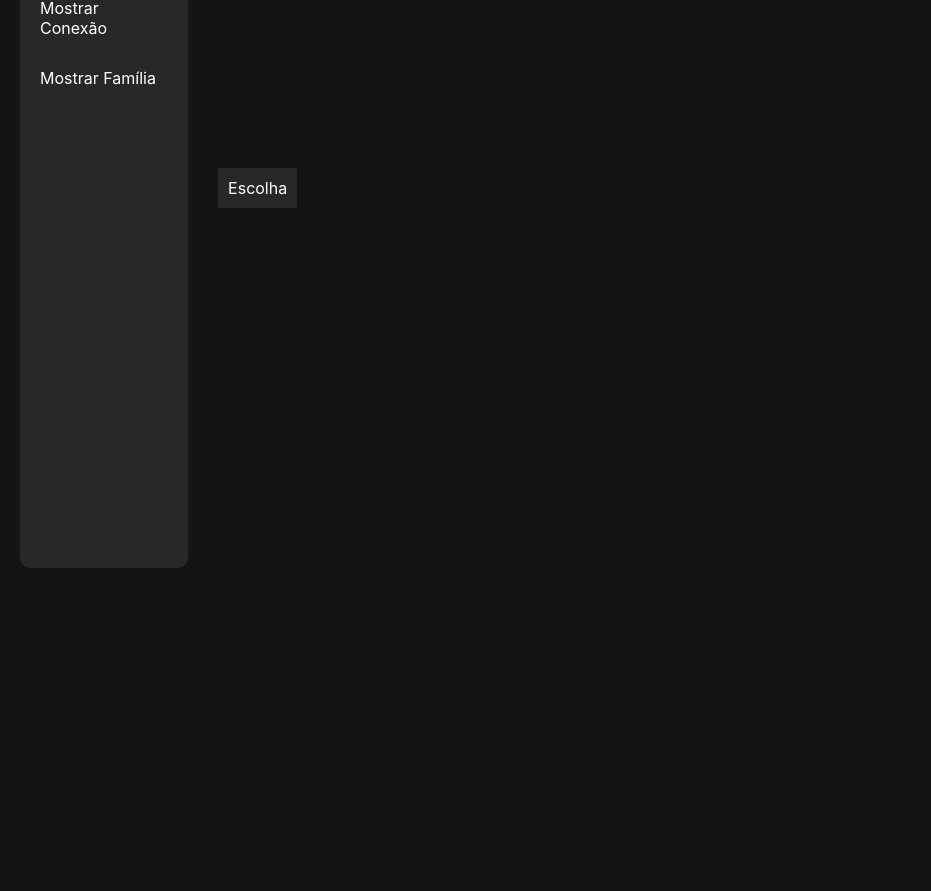
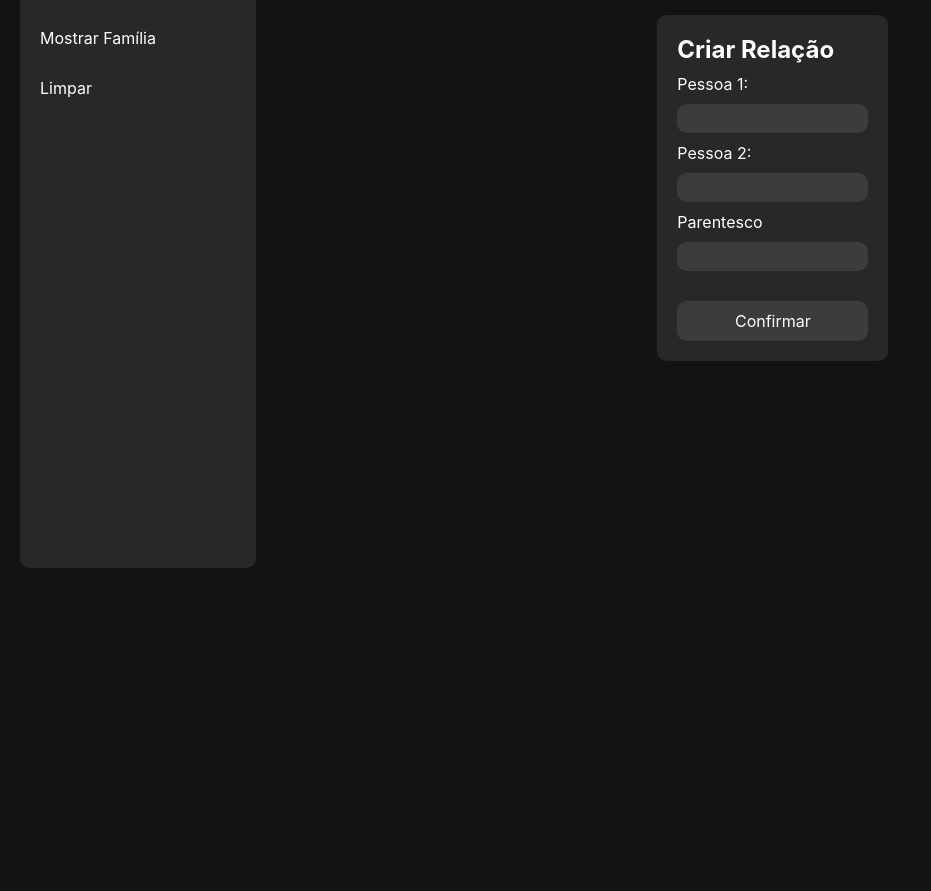
Before and after one commit to projeto-de-algoritmos-2024/Grafos1_Amizades, a React (Create React App) app in the folder amizades-app/: page /criar-relacao in a window 1280 px wide. Shown: the part 212-1103 px from the top of the page, without its empty margins (0-931 px from the left). After the commit the page ends 800 px from the top, so only its background shows below. Built offline with nearby package versions, Linux system fonts and the light colour scheme.

Commit message:
terminando form de cadastro de pessoa e começando o de criar relação
Co-authored-by: João Vitor <Jauzimm@users.noreply.github.com>

```diff
--- a/amizades-app/package.json
+++ b/amizades-app/package.json
@@ -6,6 +6,7 @@
     "@testing-library/jest-dom": "^5.17.0",
     "@testing-library/react": "^13.4.0",
     "@testing-library/user-event": "^13.5.0",
+    "fs": "^0.0.1-security",
     "react": "^18.3.1",
     "react-dom": "^18.3.1",
     "react-router-dom": "^6.27.0",
--- a/amizades-app/src/Components/Navbar.js
+++ b/amizades-app/src/Components/Navbar.js
@@ -2,6 +2,11 @@ import '../Styles/navbar.css'
 import { Link } from 'react-router-dom';
 
 function Navbar() {
+
+  const clearLocalStorage = () => {
+    localStorage.clear();
+  }
+
   return (
     <ul className="navbar-container">
       <Link to="/"><li>Cadastrar Pessoa</li></Link>
@@ -9,6 +14,7 @@ function Navbar() {
       <Link to="/grau-parentesco"><li>Grau Parentesco</li></Link>
       <Link to="/mostrar-conexao"><li>Mostrar Conexão</li></Link>
       <Link to="/mostrar-familia"><li>Mostrar Família</li></Link>
+      <li onClick={() => clearLocalStorage()}>Limpar</li>
     </ul>
   );
 }
--- a/amizades-app/src/Pages/CadastrarPessoa.js
+++ b/amizades-app/src/Pages/CadastrarPessoa.js
@@ -7,34 +7,65 @@ function CadastrarPessoa() {
   const [idade, setIdade] = useState("");
   const [ocupacao, setOcupacao] = useState("");
 
+  const handleSubmit = (e) => {
+    e.preventDefault();
+
+    // Objeto com os dados da pessoa
+    const pessoa = {
+      nome,
+      idade,
+      ocupacao,
+    };
+
+    // Recupera os dados existentes no localStorage ou cria um array vazio
+    const pessoasSalvas = JSON.parse(localStorage.getItem("pessoas")) || [];
+
+    // Adiciona a nova pessoa ao array
+    pessoasSalvas.push(pessoa);
+
+    // Salva o array atualizado no localStorage
+    localStorage.setItem("pessoas", JSON.stringify(pessoasSalvas));
+
+    // Limpa os campos do formulário
+    setNome("");
+    setIdade("");
+    setOcupacao("");
+  };
+
   return (
     <div className="pessoa-container">
-      <form className="pessoa-form">
+      <form className="pessoa-form" onSubmit={handleSubmit}>
         <h2>Cadastrar pessoa</h2>
-        <label>
+        <label id="nome">
           Nome:
+        </label>
         <input
           type="text"
+          id="nome"
+          required
           value={nome}
           onChange={(e) => setNome(e.target.value)}
         />
+        <label id="idade">
+          Idade:
         </label>
-        <label>
-          Idade:
         <input
-            type="text"
+          type="number"
+          id="idade"
+          required
           value={idade}
           onChange={(e) => setIdade(e.target.value)}
         />
+        <label id="ocupacao">
+          Ocupação:
         </label>
-        <label>
-          Ocupação:
         <input
           type="text"
+          id="ocupacao"
+          required
           value={ocupacao}
           onChange={(e) => setOcupacao(e.target.value)}
         />
-        </label>
         <button>Cadastrar</button>
       </form>
     </div>
--- a/amizades-app/src/Pages/CriarRelacao.js
+++ b/amizades-app/src/Pages/CriarRelacao.js
@@ -1,15 +1,58 @@
 import '../Styles/relacao.css';
-import { useState } from "react";
+import { useEffect, useState } from "react";
 
 function CriarRelacao() {
-  const [isActive, setIsActive] = useState(false);
+
+  const [pessoas, setPessoas] = useState([]);
+  const [primeiraPessoa, setPrimeiraPessoa] = useState("");
+  const [segundaPessoa, setSegundaPessoa] = useState("");
+
+  useEffect(() => {
+    const pessoasCadastradas = JSON.parse(localStorage.getItem("pessoas")) || [];
+    if (pessoasCadastradas) {
+      setPessoas(pessoasCadastradas);
+    }
+  }, [])
+
+  const handleSubmit = async (e) => {
+    e.preventDefault();
+    console.log(primeiraPessoa, segundaPessoa);
+  }
+
   return (
-    <div className="dropdown">
-      <div className="dropdown-btn" onClick={() => setIsActive(!isActive)}>Escolha</div>
-      <div className={`dropdown-content ${isActive ? "active" : ""}`}>
-        <div className="dropdown-item">Felipe</div>
-        <div className="dropdown-item">João</div>
-      </div>
+    <div className="relacao-container">
+      <form className="relacao-form" onSubmit={handleSubmit}>
+        <h2>Criar Relação</h2>
+        <label>Pessoa 1:</label>
+        <input list="pessoa1" onChange={(e) => setPrimeiraPessoa(e.target.value)}/>
+          <datalist id="pessoa1">
+            {pessoas?.map((pessoa) => (
+              <option key={pessoa.nome} value={pessoa.nome}/>
+            ))}
+          </datalist>
+        <label>Pessoa 2:</label>
+        <input list="pessoa2" onChange={(e) => setSegundaPessoa(e.target.value)}/>
+          <datalist id='pessoa2'>
+            {pessoas?.map((pessoa) => (
+              <option key={pessoa.nome} value={pessoa.nome}/>
+            ))}
+          </datalist>
+        <label>Parentesco</label>
+        <input list="parentesco"/>
+          <datalist id="parentesco">
+            <option value="Amigo"/>
+            <option value="Pai"/>
+            <option value="Mae"/>
+            <option value="Irmã/Irmão"/>
+            <option value="Filho/Filha"/>
+            <option value="Avô/Avó"/>
+            <option value="Primo/Prima"/>
+            <option value="Tio/Tia"/>
+            <option value="Marido"/>
+            <option value="Esposa"/>
+          </datalist>
+        <button>Confirmar</button>
+      </form>
     </div>
   );
 }
--- a/amizades-app/src/Styles/navbar.css
+++ b/amizades-app/src/Styles/navbar.css
@@ -3,7 +3,7 @@
   padding: 0;
   background-color: #282828;
   list-style: none;
-  width: 200px;
+  width: 300px;
   height: 100%;
   justify-content: center;
   border-radius: 10px;
@@ -24,4 +24,5 @@
 .navbar-container li:hover {
   background-color: #3C3C3C;
   box-shadow: 2px 2px 5px rgba(0, 0, 0, 0.2);
+  cursor: pointer;
 }
--- a/amizades-app/src/Styles/pessoa.css
+++ b/amizades-app/src/Styles/pessoa.css
@@ -24,3 +24,13 @@
 .pessoa-form button {
   margin-top: 20px;
 }
+/*Remover as setinhas do navegador */
+input[type="number"]::-webkit-outer-spin-button,
+input[type="number"]::-webkit-inner-spin-button {
+  -webkit-appearance: none;
+  margin: 0;
+}
+
+input[type="number"] {
+  -moz-appearance: textfield;
+}
--- a/amizades-app/src/Styles/relacao.css
+++ b/amizades-app/src/Styles/relacao.css
@@ -1,18 +1,4 @@
-* {
-    margin: 0;
-    padding: 0;
-}
-
-.container {
-    margin-left: 220px;
-    width: calc(100% - 220px);
-    height: 100vh;
-    display: flex;
-    align-items: center;
-    justify-content: center;
-}
-
-.dropdown {
+.relacao-container {
   display: flex;
   width: 100%;
   flex-direction: row;
@@ -20,36 +6,21 @@
   align-items: center;
 }
 
-.dropdown .dropdown-btn {
-    padding: 10px;
+.relacao-form {
     background-color: #282828;
-
+    border-radius: 10px;
+    display: flex;
+    flex-direction: column;
+    padding: 20px;
+    gap: 10px;
 }
 
-.dropdown-content {
-    position: relative;
+.relacao-form label {
     display: flex;
+    gap: 5px;
     flex-direction: column;
-    top: 100%;
-    padding: 15px;
-    background: #282828;
-    box-shadow: 3px 3px 10px 6px rgba(0, 0, 0, 0.06);
-    font-weight: 500;
-    width: 95%;
 }
 
-.dropdown .dropdown-content .dropdown-item {
-    padding: 10px;
-    cursor: pointer;
-    transition: all 0.2s;
+.relacao-form button {
+    margin-top: 20px;
 }
-
-.dropdown .dropdown-content .dropdown-item:hover {
-    background: #141414;
-}
-
-.dropdown-content.active {
-    margin: 0;
-    padding: 0;
-    display: contents;
-}
```
Also changed, not shown: 1 other file (tests, documents, lock files or other folders). Lines whose indentation alone changed are shown as unchanged.
